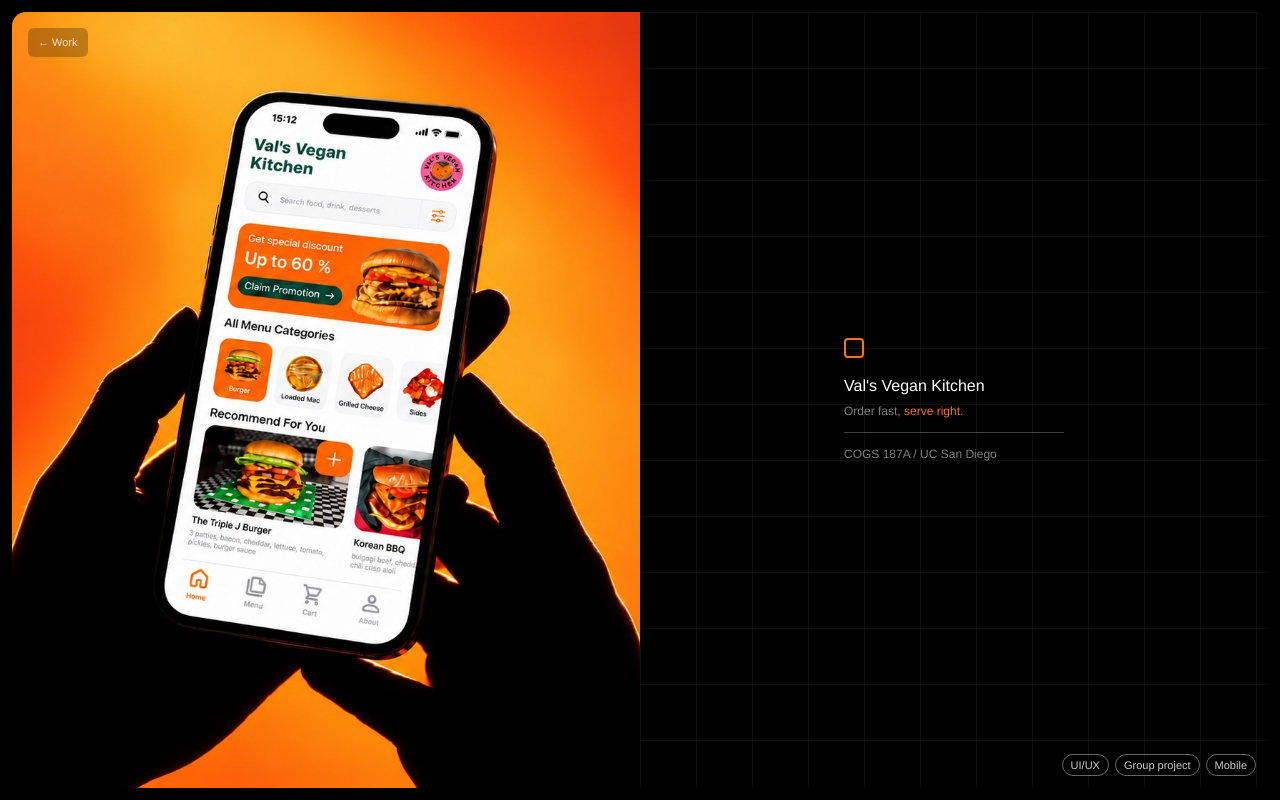
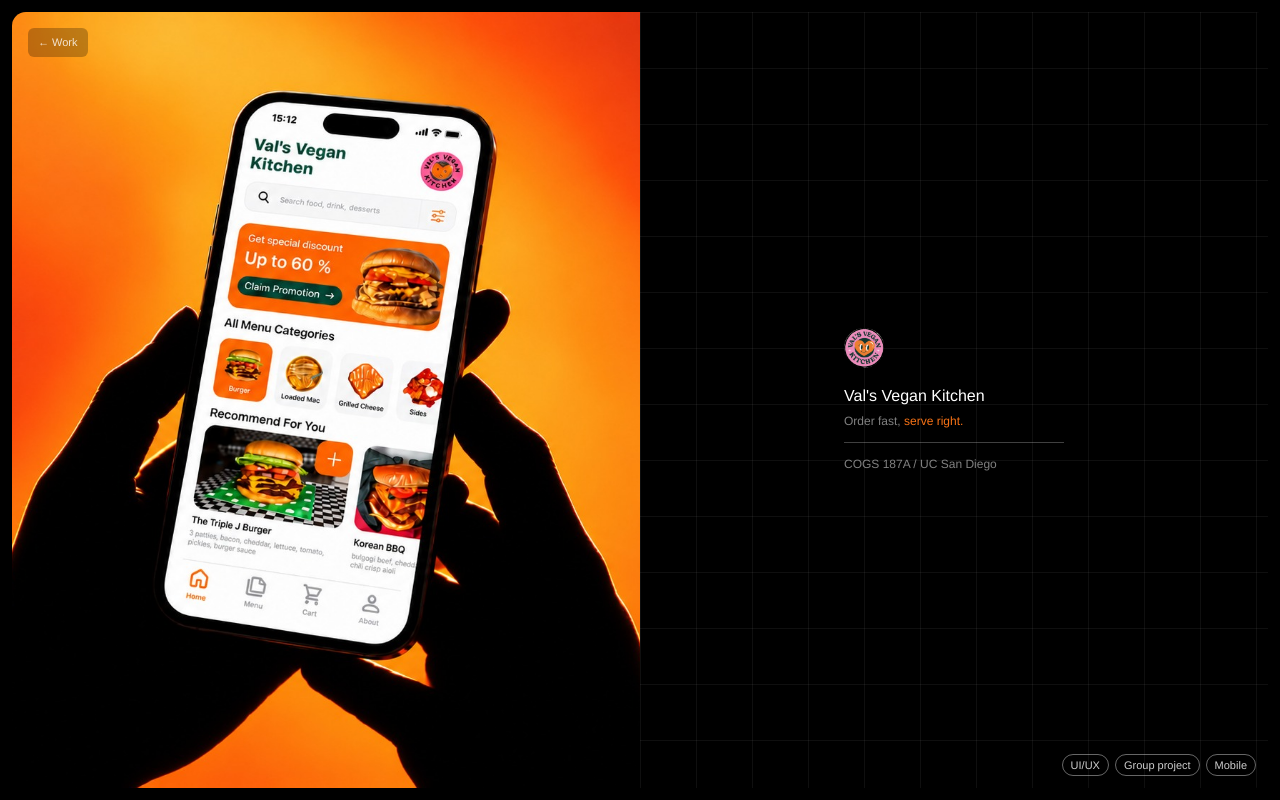
Before and after one commit to esmew0301-debug/portfolio-web, a Next.js app: page /playground/vegan-kitchen in a window 1280 px wide. Shown: the top 800 px of the page. Built offline with nearby package versions, Linux system fonts and the light colour scheme.

Commit message:
Vegan Kitchen hero: restaurant logo above the title
Co-Authored-By: Claude Opus 5.5 <noreply@anthropic.com>

```diff
--- a/app/playground/vegan-kitchen/page.tsx
+++ b/app/playground/vegan-kitchen/page.tsx
@@ -356,7 +356,8 @@ export default function ValsVeganKitchen() {
           </div>
           <div className="relative flex min-h-[340px] items-center justify-center bg-black [background-image:linear-gradient(rgb(255_255_255/0.06)_1px,transparent_1px),linear-gradient(90deg,rgb(255_255_255/0.06)_1px,transparent_1px)] [background-size:56px_56px]">
             <Reveal className={`w-[220px]`}>
-              <span className="mb-4 block h-5 w-5 rounded-[4px] border-2" style={{ borderColor: VK_ORANGE }} />
+              {/* eslint-disable-next-line @next/next/no-img-element */}
+              <img src={`${V}/logo.png`} alt="Val's Vegan Kitchen logo" width={256} height={256} className="mb-4 block h-10 w-10" />
               <h1 className="text-[16px] text-white">Val&apos;s Vegan Kitchen</h1>
               <p className="mt-1 text-[12px] text-white/50">
                 <L en={<>Order fast, <span style={{ color: VK_ORANGE }}>serve right.</span></>} zh={<>点得快，<span style={{ color: VK_ORANGE }}>做得准。</span></>} />
```
Also changed, not shown: public/images/vegan/logo.png (added).
